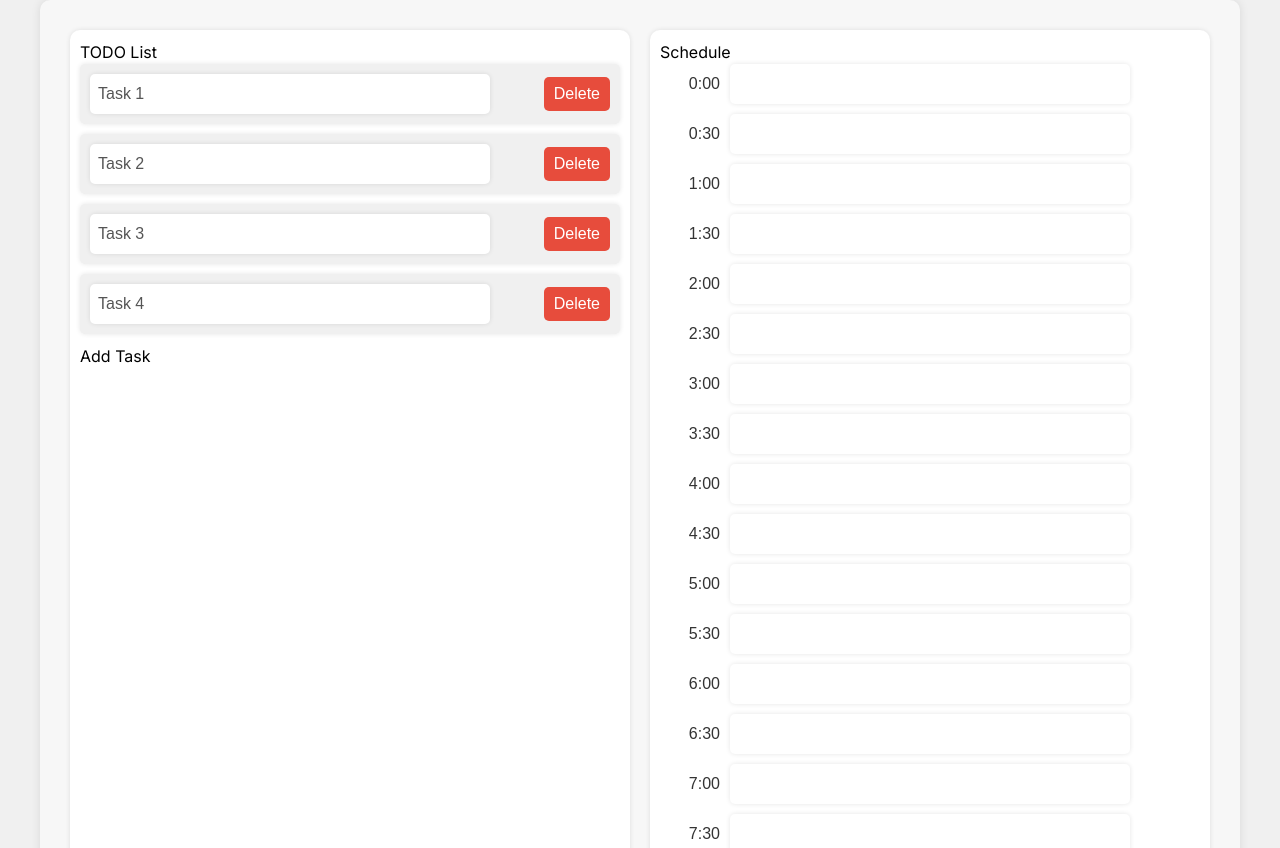
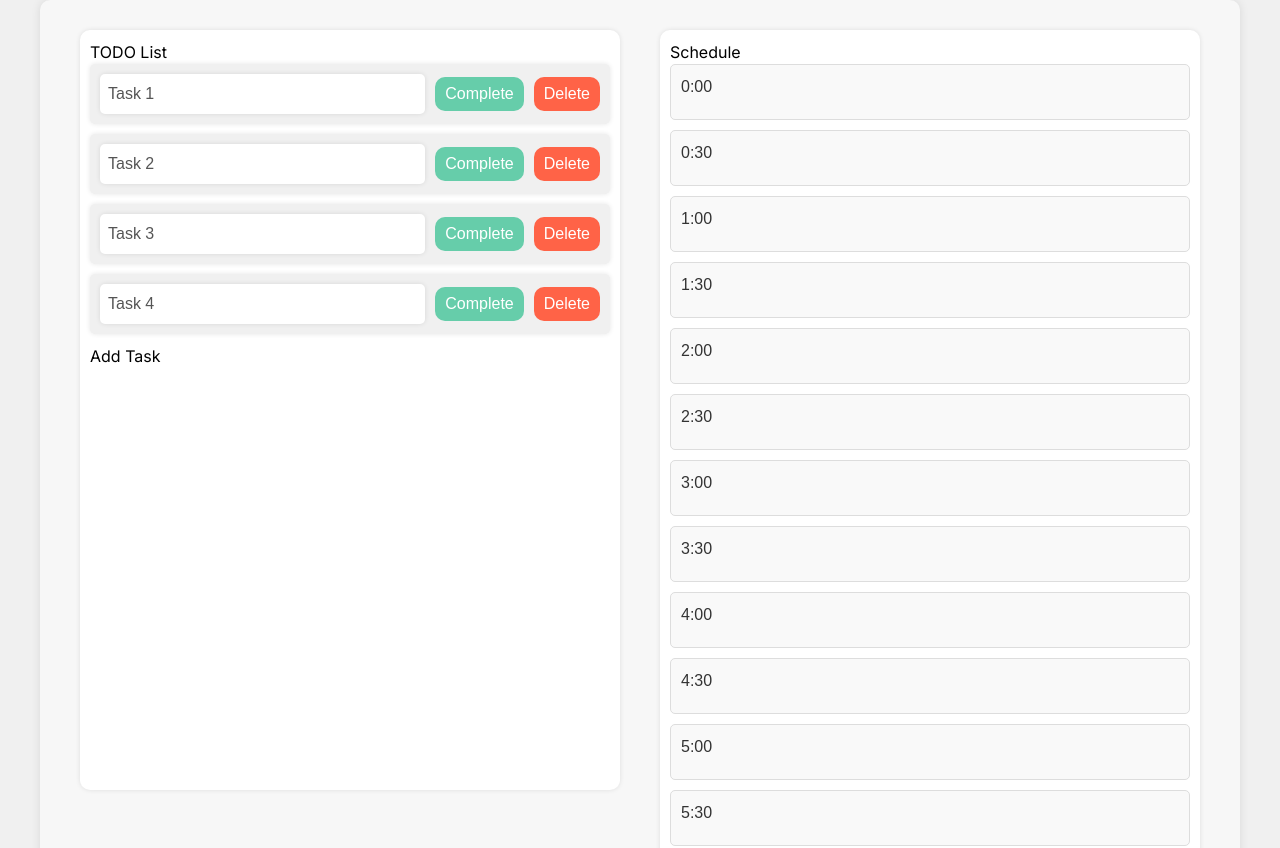
Before and after one commit to laplamon/time_scheduler, a Next.js app: page / in a window 1280 px wide. Shown: the top 848 px of the page. Built offline with nearby package versions, Linux system fonts and the light colour scheme.

Commit message:
generate line

```diff
--- a/app/page.tsx
+++ b/app/page.tsx
@@ -1,9 +1,9 @@
-"use client"; // このファイルがクライアントサイドでのみレンダリングされることを明示します。
+"use client";
 
-import React, { useState, useEffect } from 'react';
-import styled from 'styled-components';
+import React, { useState, useEffect, useRef } from "react";
+import styled from "styled-components";
 
-// コンテナのスタイルを定義します。ページの中央に配置し、背景色やボックスシャドウなどを設定しています。
+// コンテナのスタイル定義
 const Container = styled.div`
   display: flex;
   padding: 20px;
@@ -12,19 +12,41 @@ const Container = styled.div`
   background-color: #f7f7f7;
   border-radius: 10px;
   box-shadow: 0 0 10px rgba(0, 0, 0, 0.1);
+  position: relative;
 `;
 
-// 列のスタイルを定義します。各列はフレックスボックスの一部として表示されます。
+// 各カラムのスタイル定義
 const Column = styled.div`
   flex: 1;
   padding: 10px;
-  margin: 10px;
+  margin: 10px 20px;
   background-color: #fff;
   border-radius: 10px;
   box-shadow: 0 0 5px rgba(0, 0, 0, 0.1);
+  position: relative;
 `;
 
-// 行のスタイルを定義します。時間スロットをフレックスボックスで横並びにします。
+// TODOリストのカラムスタイル定義
+const TodoColumn = styled(Column)`
+  position: sticky;
+  top: 20px;
+  height: calc(100vh - 40px);
+  overflow-y: auto;
+`;
+
+// タイムスロットのラッパーのスタイル定義
+const TimeSlotWrapper = styled.div`
+  border: 1px solid #ddd;
+  border-radius: 5px;
+  padding: 10px;
+  margin-bottom: 10px;
+  position: relative;
+  background-color: #f9f9f9;
+  display: flex;
+  flex-direction: column;
+`;
+
+// 各行のスタイル定義
 const Row = styled.div`
   display: flex;
   justify-content: flex-start;
@@ -33,36 +55,42 @@ const Row = styled.div`
   position: relative;
 `;
 
-// 時間ラベルのスタイルを定義します。時間表示を右揃えにし、余白を設定しています。
+// 時間ラベルのスタイル定義
 const TimeLabel = styled.span`
   width: 60px;
-  text-align: right;
-  margin-right: 10px;
-  font-family: 'Arial', sans-serif;
+  // text-align: right;
+  // margin-right: 10px;
+  font-family: "Arial", sans-serif;
   color: #333;
 `;
 
-// 入力フィールドのスタイルを定義します。背景色やボックスシャドウ、フォーカス時のスタイルを設定しています。
+// 入力フィールドのスタイル定義
 const Input = styled.input`
   flex: 1;
   padding: 8px;
   width: 100%;
   max-width: 400px;
+  margin-right: 10px;
   border: none;
   border-radius: 5px;
   background-color: #fff;
   box-shadow: 0 0 5px rgba(0, 0, 0, 0.1);
   transition: box-shadow 0.3s ease;
-  font-family: 'Arial', sans-serif;
+  font-family: "Arial", sans-serif;
   color: #555;
 
   &:focus {
     outline: none;
     box-shadow: 0 0 10px rgba(0, 0, 0, 0.2);
   }
+
+  &[data-completed="true"] {
+    text-decoration: line-through;
+    color: #999;
+  }
 `;
 
-// TODOアイテムのスタイルを定義します。背景色やボックスシャドウ、ホバー時のスタイルを設定しています。
+// TODOアイテムのスタイル定義
 const TodoItem = styled.div`
   display: flex;
   align-items: center;
@@ -72,17 +100,17 @@ const TodoItem = styled.div`
   background-color: #f0f0f0;
   border-radius: 5px;
   box-shadow: 0 0 5px rgba(0, 0, 0, 0.1);
-  font-family: 'Arial', sans-serif;
+  font-family: "Arial", sans-serif;
   color: #333;
   cursor: pointer;
 `;
 
-// タスク削除ボタンのスタイルを定義します。
+// 削除ボタンのスタイル定義
 const DeleteButton = styled.button`
-  background-color: #e74c3c;
+  background-color: #ff6347;
   color: white;
   border: none;
-  border-radius: 5px;
+  border-radius: 10px;
   padding: 5px 10px;
   cursor: pointer;
 
@@ -91,41 +119,68 @@ const DeleteButton = styled.button`
   }
 `;
 
-// 線のスタイルを定義します。TODOアイテムと時間スロットを線で結ぶために使用します。
-const Line = styled.div`
-  position: absolute;
-  height: 2px;
-  background-color: #333;
-  z-index: 0;
+// 完了状態切替ボタンのスタイル定義
+const ToggleCompletionButton = styled.button`
+  background-color: #66cdaa;
+  color: white;
+  border: none;
+  border-radius: 10px;
+  padding: 5px 10px;
+  cursor: pointer;
+  margin-right: 10px;
+
+  &:hover {
+    background-color: #27ae60;
+  }
 `;
 
-// タスクのインターフェースを定義します。時間とタスクの文字列を持ちます。
+// SVGを固定するためのスタイル定義
+const SvgContainer = styled.svg`
+  position: fixed;
+  top: 0;
+  left: 0;
+  width: 100%;
+  height: 100%;
+  z-index: 1;
+  pointer-events: none;
+`;
+
+// タスクのインターフェースを定義
 interface Task {
-  time: string;
-  task: string;
+  text: string;
+  completed: boolean;
 }
 
-// Appコンポーネントを定義します。
+// Appコンポーネントを定義
 const App: React.FC = () => {
-  // 30分ごとの時間スロットを生成します。
+  // 30分ごとの時間スロットを生成
   const hours: string[] = Array.from({ length: 48 }, (_, i) => {
     const hour = Math.floor(i / 2);
-    const minutes = i % 2 === 0 ? '00' : '30';
+    const minutes = i % 2 === 0 ? "00" : "30";
     return `${hour}:${minutes}`;
   });
 
-  // タスク、TODOアイテム、選択されたタスク、タスクの割り当てを管理するための状態を定義します。
+  // 状態を定義
   const [tasks, setTasks] = useState<Task[]>([]);
-  const [todoItems, setTodoItems] = useState<string[]>(['Task 1', 'Task 2', 'Task 3', 'Task 4']);
+  const [todoItems, setTodoItems] = useState<Task[]>([
+    { text: "Task 1", completed: false },
+    { text: "Task 2", completed: false },
+    { text: "Task 3", completed: false },
+    { text: "Task 4", completed: false },
+  ]);
   const [selectedTask, setSelectedTask] = useState<string | null>(null);
-  const [taskAssignments, setTaskAssignments] = useState<string[][]>(Array(48).fill([]).map(() => []));
+  const [taskAssignments, setTaskAssignments] = useState<string[][]>(
+    Array(48)
+      .fill([])
+      .map(() => [])
+  );
 
-  // コンポーネントが初めてレンダリングされたときに、ローカルストレージからデータを取得します。
+  // コンポーネントが初めてレンダリングされたときにローカルストレージからデータを取得
   useEffect(() => {
-    if (typeof window !== 'undefined') {
-      const savedTasks = localStorage.getItem('tasks');
-      const savedTodoItems = localStorage.getItem('todoItems');
-      const savedTaskAssignments = localStorage.getItem('taskAssignments');
+    if (typeof window !== "undefined") {
+      const savedTasks = localStorage.getItem("tasks");
+      const savedTodoItems = localStorage.getItem("todoItems");
+      const savedTaskAssignments = localStorage.getItem("taskAssignments");
 
       if (savedTasks) {
         setTasks(JSON.parse(savedTasks));
@@ -139,88 +194,202 @@ const App: React.FC = () => {
     }
   }, []);
 
-  // タスク、TODOアイテム、タスクの割り当てが更新されるたびに、ローカルストレージにデータを保存します。
+  // 状態が更新されるたびにローカルストレージにデータを保存
   useEffect(() => {
-    if (typeof window !== 'undefined') {
-      localStorage.setItem('tasks', JSON.stringify(tasks));
-      localStorage.setItem('todoItems', JSON.stringify(todoItems));
-      localStorage.setItem('taskAssignments', JSON.stringify(taskAssignments));
+    if (typeof window !== "undefined") {
+      localStorage.setItem("tasks", JSON.stringify(tasks));
+      localStorage.setItem("todoItems", JSON.stringify(todoItems));
+      localStorage.setItem("taskAssignments", JSON.stringify(taskAssignments));
     }
   }, [tasks, todoItems, taskAssignments]);
 
-  // TODOアイテムがクリックされたときに、選択されたタスクを設定します。
+  // TODOアイテムがクリックされたときのハンドラ
   const handleTodoClick = (task: string) => {
     setSelectedTask(task);
   };
 
-  // 時間スロットがクリックされたときに、選択されたタスクをそのスロットに割り当てます。
+  // 時間スロットがクリックされたときのハンドラ
   const handleTimeSlotClick = (index: number) => {
     if (selectedTask !== null) {
       const newTaskAssignments = [...taskAssignments];
-      newTaskAssignments[index] = [...newTaskAssignments[index], selectedTask];
+      newTaskAssignments[index] = [
+        ...newTaskAssignments[index],
+        selectedTask,
+      ];
       setTaskAssignments(newTaskAssignments);
       setSelectedTask(null);
     }
   };
 
-  // TODOアイテムのテキストが変更されたときに、その値を更新します。
+  // 時間スロットのタスクを削除するハンドラ
+  const handleDeleteTask = (timeIndex: number, taskIndex: number) => {
+    const newTaskAssignments = [...taskAssignments];
+    newTaskAssignments[timeIndex] = newTaskAssignments[timeIndex].filter(
+      (_, i) => i !== taskIndex
+    );
+    setTaskAssignments(newTaskAssignments);
+  };
+
+  // TODOアイテムのテキストが変更されたときのハンドラ
   const handleTodoChange = (index: number, value: string) => {
     const newTodoItems = [...todoItems];
-    newTodoItems[index] = value;
+    newTodoItems[index].text = value;
     setTodoItems(newTodoItems);
   };
 
-  // 新しいTODOアイテムを追加します。
+  // 新しいTODOアイテムを追加するハンドラ
   const handleAddTodo = () => {
-    setTodoItems([...todoItems, '']);
+    setTodoItems([...todoItems, { text: "", completed: false }]);
   };
 
-  // TODOアイテムを削除します。
+  // TODOアイテムを削除するハンドラ
   const handleDeleteTodo = (index: number) => {
+    const deletedTask = todoItems[index].text;
     const newTodoItems = [...todoItems];
     newTodoItems.splice(index, 1);
     setTodoItems(newTodoItems);
 
-    // 割り当てられたタスクも削除します。
-    const newTaskAssignments = taskAssignments.map(slot =>
-      slot.filter(task => task !== todoItems[index])
+    // 割り当てられたタスクも削除
+    const newTaskAssignments = taskAssignments.map((slot) =>
+      slot.filter((task) => task !== deletedTask)
     );
     setTaskAssignments(newTaskAssignments);
   };
 
-  // タスクの位置を計算します。これはTODOアイテムと時間スロットを線で結ぶために使用されます。
-  const getTaskPosition = (task: string): number | null => {
-    const index = todoItems.indexOf(task);
-    return index !== -1 ? index * 50 + 40 : null;
+  // TODOアイテムの完成状態を切り替えるハンドラ
+  const handleToggleCompletion = (index: number) => {
+    const newTodoItems = [...todoItems];
+    newTodoItems[index].completed = !newTodoItems[index].completed;
+    setTodoItems(newTodoItems);
   };
+
+  // 線を描画する関数
+  const drawLines = () => {
+    const svg = svgRef.current;
+    if (!svg) return;
+
+    // 古い線を削除
+    while (svg.firstChild) {
+      svg.removeChild(svg.firstChild);
+    }
+
+    // スクロール位置を考慮
+    const scrollX = window.scrollX;
+    const scrollY = window.scrollY;
+
+    // 新しい線を描画
+    taskAssignments.forEach((tasks, timeIndex) => {
+      tasks.forEach((task, taskAssignmentIndex) => {
+        // 各タスクスロットと対応するTODOアイテムのDOM要素を取得
+        const timeElement = document.getElementById(
+          `task-slot-${timeIndex}-${taskAssignmentIndex}`
+        );
+        const taskIndex = todoItems.findIndex((todo) => todo.text === task);
+        const taskElement = document.getElementById(`task-${taskIndex}`);
+
+        if (timeElement && taskElement) {
+          const timeRect = timeElement.getBoundingClientRect();
+          const taskRect = taskElement.getBoundingClientRect();
+
+          // スケジューラのタスクの左端の中心を取得
+          const timeX = timeRect.left + scrollX;
+          const timeY = timeRect.top + timeRect.height / 2;
+
+          // TODOアイテムの右端の中心を取得
+          const taskX = taskRect.right + scrollX;
+          const taskY = taskRect.top + taskRect.height / 2;
+
+          // SVG要素の相対座標に変換
+          const svgRect = svg.getBoundingClientRect();
+          const adjustedTaskX = taskX - svgRect.left;
+          const adjustedTaskY = taskY - svgRect.top;
+          const adjustedTimeX = timeX - svgRect.left;
+          const adjustedTimeY = timeY - svgRect.top;
+
+          // SVGのline要素を作成
+          const line = document.createElementNS(
+            "http://www.w3.org/2000/svg",
+            "line"
+          );
+          line.setAttribute("x1", adjustedTaskX.toString());
+          line.setAttribute("y1", adjustedTaskY.toString());
+          line.setAttribute("x2", adjustedTimeX.toString());
+          line.setAttribute("y2", adjustedTimeY.toString());
+          line.setAttribute("stroke", "#3498db");
+          line.setAttribute("stroke-width", "1");
+          svg.appendChild(line);
+        }
+      });
+    });
+  };
+
+  // SVGのrefを定義
+  const svgRef = useRef<SVGSVGElement>(null);
+
+  // タスクの割り当てが変更されたときやスクロールされたときに線を描画
+  useEffect(() => {
+    drawLines();
+    // スクロールやリサイズイベントで再描画する設定
+    const handleScrollAndResize = () => {
+      drawLines();
+    };
+
+    window.addEventListener("scroll", handleScrollAndResize);
+    window.addEventListener("resize", handleScrollAndResize);
+
+    return () => {
+      window.removeEventListener("scroll", handleScrollAndResize);
+      window.removeEventListener("resize", handleScrollAndResize);
+    };
+  }, [taskAssignments, todoItems]);
 
   return (
     <Container>
-      <Column>
+      <SvgContainer ref={svgRef} />
+      <TodoColumn>
         <h2>TODO List</h2>
         {todoItems.map((item, index) => (
-          <TodoItem key={index}>
+          <TodoItem
+            key={index}
+            id={`task-${index}`}
+            onClick={() => handleTodoClick(item.text)}
+          >
             <Input
               type="text"
-              value={item}
+              value={item.text}
               onChange={(e) => handleTodoChange(index, e.target.value)}
-              onClick={() => handleTodoClick(item)}
+              data-completed={item.completed.toString()}
             />
+            <ToggleCompletionButton onClick={() => handleToggleCompletion(index)}>
+              {item.completed ? "Undo" : "Complete"}
+            </ToggleCompletionButton>
             <DeleteButton onClick={() => handleDeleteTodo(index)}>Delete</DeleteButton>
           </TodoItem>
         ))}
         <button onClick={handleAddTodo}>Add Task</button>
-      </Column>
+      </TodoColumn>
       <Column>
         <h2>Schedule</h2>
         {hours.map((hour, index) => (
-          <Row key={index} onClick={() => handleTimeSlotClick(index)}>
-            <TimeLabel>{hour}</TimeLabel>
-            <Input type="text" value={taskAssignments[index].join(', ')} readOnly />
-            {taskAssignments[index].map(task => (
-              <Line key={task} style={{ top: getTaskPosition(task), left: 60 }} />
-            ))}
-          </Row>
+          <TimeSlotWrapper key={index}>
+            <Row onClick={() => handleTimeSlotClick(index)}>
+              <TimeLabel>{hour}</TimeLabel>
+            </Row>
+            <div>
+              {taskAssignments[index].map((task, taskIndex) => (
+                <div
+                  key={taskIndex}
+                  id={`task-slot-${index}-${taskIndex}`}
+                  style={{ display: "flex", alignItems: "center" }}
+                >
+                  <Input type="text" value={task} readOnly />
+                  <DeleteButton onClick={() => handleDeleteTask(index, taskIndex)}>
+                    x
+                  </DeleteButton>
+                </div>
+              ))}
+            </div>
+          </TimeSlotWrapper>
         ))}
       </Column>
     </Container>
```
